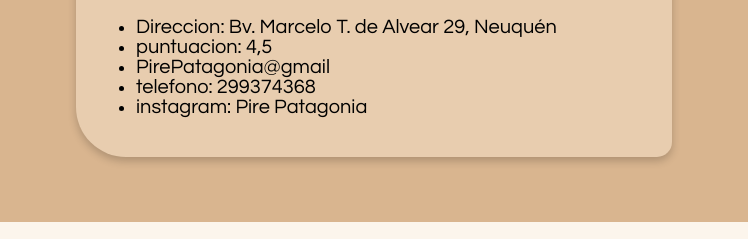
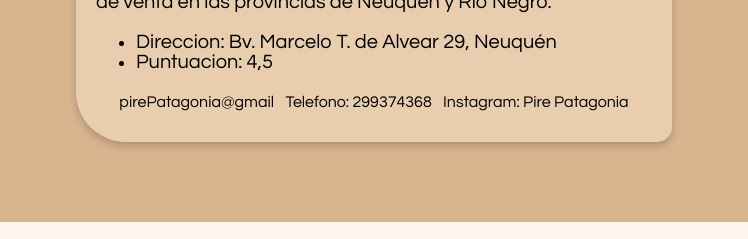
Before and after one commit to faiJuan/LaboratorioProgramacion, a plain HTML site: page pireInfo.html in a window 1280 px wide. Shown: the part 454-693 px from the top of the page, 266-1014 px from the left. Drawn offline with Linux system fonts and the light colour scheme.

```diff
--- a/pireInfo.html
+++ b/pireInfo.html
@@ -2,7 +2,7 @@
 <html>
 
 <head>
-    <title>Heladerias</title>
+    <title>Pire Patagonia</title>
     <link rel="stylesheet" href="stylesInfo.css">
 </head>
 
@@ -35,11 +35,13 @@
                     Tienen puntos de venta en las provincias de Neuquén y Río Negro.</p>
                 <ul>
                     <li>Direccion: Bv. Marcelo T. de Alvear 29, Neuquén</li>
-                    <li>puntuacion: 4,5</li>
-                    <li>PirePatagonia@gmail </li>
-                    <li>telefono: 299374368 </li>
-                    <li>instagram: Pire Patagonia </li>
+                    <li>Puntuacion: 4,5</li>
                 </ul>
+                <div class="Contactos">
+                    <li>pirePatagonia@gmail </li>
+                    <li>Telefono: 299374368 </li>
+                    <li>Instagram: Pire Patagonia </li>
+                </div>
             </div>
             <a href="https://pirepatagonia.com.ar/sabores.php" target="_blank"><img class="mapa"
                     src="imagenes/sabores2.png" alt="Logo heladeria pire" /></a>
--- a/stylesInfo.css
+++ b/stylesInfo.css
@@ -173,3 +173,13 @@
   text-align: justify;
   margin: 20px;
 }
+
+.Contactos {
+  display: flex;
+  margin: 10px;
+  font-size: 16px;
+  list-style-type: none;
+  padding: 2px;
+  align-items: center;
+  justify-content: space-evenly;
+}
```
Also changed, not shown: index.html (+1 -1 lines), styles.css (+7 -4 lines).
